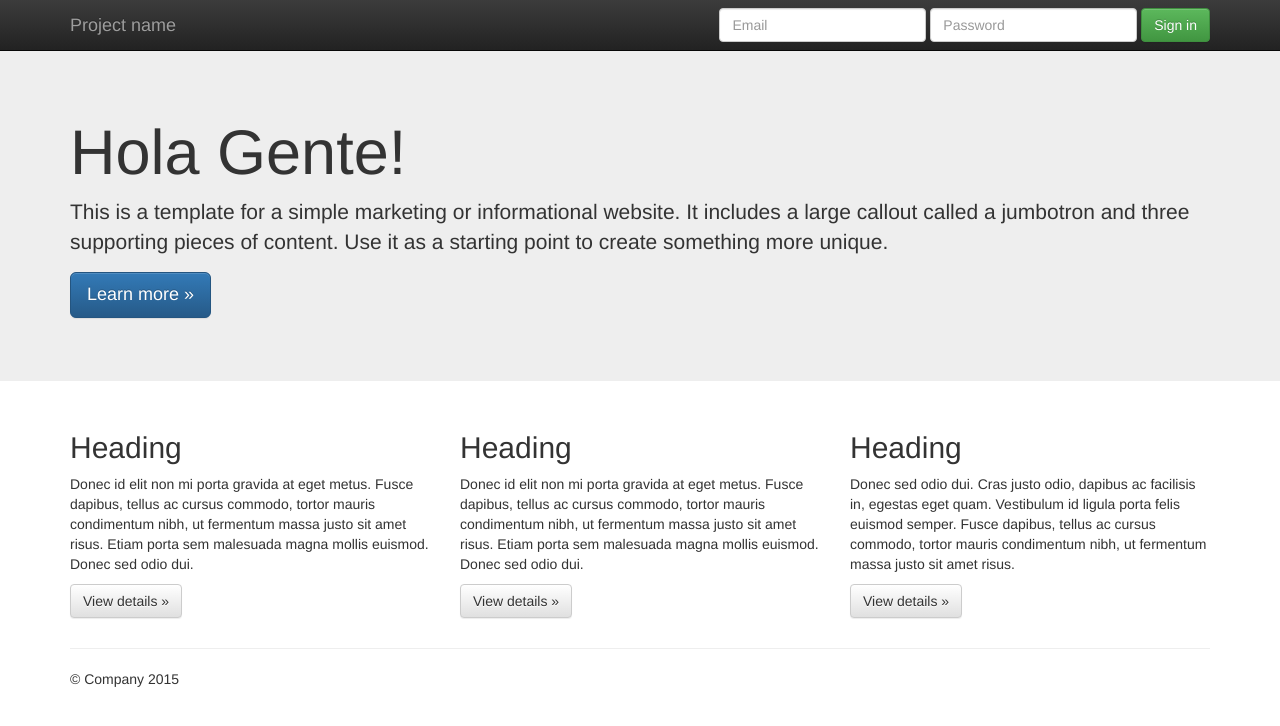
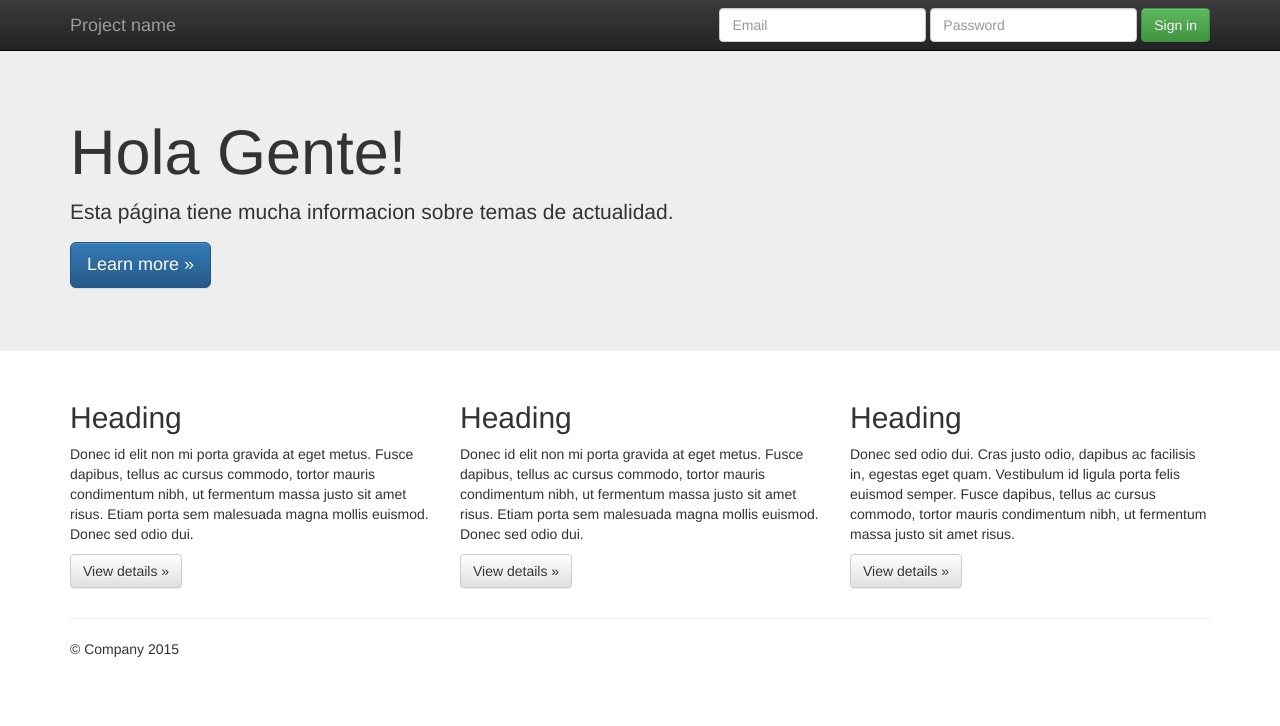
Before and after one commit to RominaAnta/Trabajo2_Romina_Antagli, a plain HTML site: page index.html in a window 1280 px wide. Drawn offline with nearby package versions, Linux system fonts and the light colour scheme.

Commit message:
Se cambio parrafo de descripcion

```diff
--- a/index.html
+++ b/index.html
@@ -56,7 +56,7 @@
     <div class="jumbotron">
       <div class="container">
         <h1>Hola Gente!</h1>
-        <p>This is a template for a simple marketing or informational website. It includes a large callout called a jumbotron and three supporting pieces of content. Use it as a starting point to create something more unique.</p>
+        <p>Esta página tiene mucha informacion sobre temas de actualidad.</p>
         <p><a class="btn btn-primary btn-lg" href="#" role="button">Learn more &raquo;</a></p>
       </div>
     </div>
```
